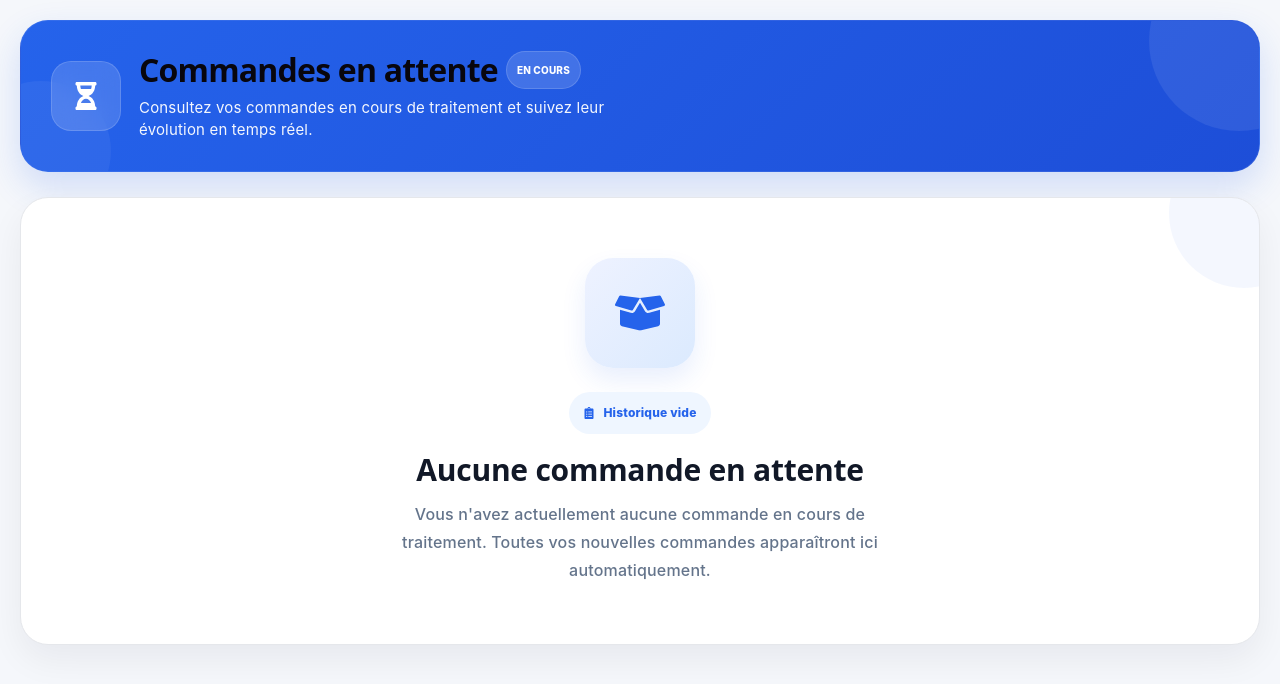
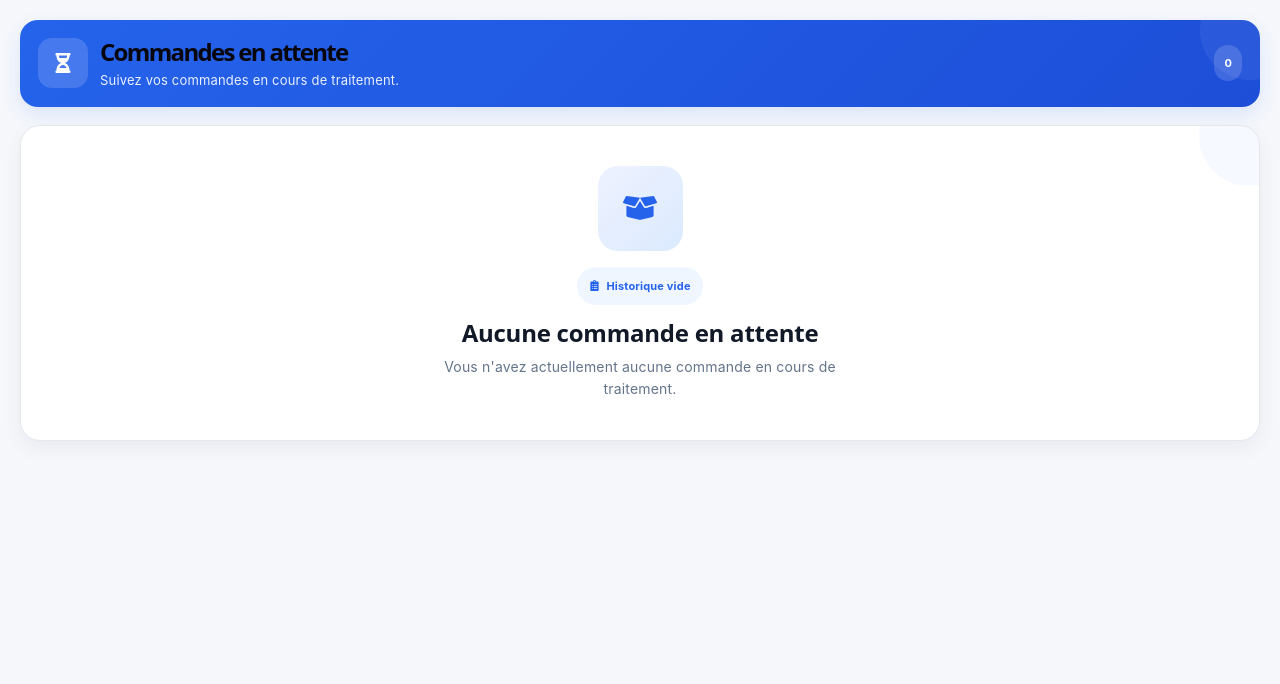
Before and after one commit to konanshopping/konanshopping, a React (Vite) app: page /orders/pending in a window 1280 px wide. Shown: the top 684 px of the page. Built offline with nearby package versions, Linux system fonts and the light colour scheme.

Commit message:
UI compte utilisateur premium

```diff
--- a/src/pages/PendingOrders.jsx
+++ b/src/pages/PendingOrders.jsx
@@ -84,66 +84,42 @@ export default function PendingOrders() {
 
         padding:
           window.innerWidth < 768
-        ? "20px"
-        : "30px",
+            ? "14px"
+            : "18px",
 
-    borderRadius: "28px",
+        borderRadius: "18px",
 
         color: "#FFFFFF",
 
-    marginBottom: "25px",
+        marginBottom: "18px",
 
         position: "relative",
 
         overflow: "hidden",
 
         boxShadow:
-      "0 15px 35px rgba(37,99,235,0.18)",
-
-    border:
-      "1px solid rgba(255,255,255,0.08)",
+          "0 8px 20px rgba(37,99,235,0.12)",
       }}
     >
 
-  {/* GLOW 1 */}
+      {/* GLOW */}
 
       <div
         style={{
           position: "absolute",
 
-      top: "-70px",
+          top: "-40px",
 
-      right: "-70px",
+          right: "-40px",
 
-      width: "180px",
+          width: "100px",
 
-      height: "180px",
+          height: "100px",
 
           borderRadius: "50%",
 
           background:
-        "rgba(255,255,255,0.08)",
-    }}
-  />
-
-  {/* GLOW 2 */}
-
-  <div
-    style={{
-      position: "absolute",
-
-      bottom: "-50px",
-
-      left: "-50px",
-
-      width: "140px",
-
-      height: "140px",
-
-      borderRadius: "50%",
-
-      background:
-        "rgba(255,255,255,0.05)",
+            "rgba(255,255,255,0.06)",
         }}
       />
 
@@ -159,10 +135,7 @@ export default function PendingOrders() {
 
           alignItems: "center",
 
-      gap:
-        window.innerWidth < 768
-          ? "14px"
-          : "18px",
+          gap: "12px",
         }}
       >
 
@@ -172,15 +145,15 @@ export default function PendingOrders() {
           style={{
             width:
               window.innerWidth < 768
-            ? "60px"
-            : "70px",
+                ? "45px"
+                : "50px",
 
             height:
               window.innerWidth < 768
-            ? "60px"
-            : "70px",
+                ? "45px"
+                : "50px",
 
-        borderRadius: "20px",
+            borderRadius: "14px",
 
             background:
               "rgba(255,255,255,0.15)",
@@ -191,11 +164,6 @@ export default function PendingOrders() {
 
             alignItems: "center",
 
-        backdropFilter: "blur(12px)",
-
-        border:
-          "1px solid rgba(255,255,255,0.15)",
-
             flexShrink: 0,
           }}
         >
@@ -204,8 +172,8 @@ export default function PendingOrders() {
             style={{
               fontSize:
                 window.innerWidth < 768
-              ? "24px"
-              : "28px",
+                  ? "18px"
+                  : "20px",
 
               color: "#FFFFFF",
             }}
@@ -222,36 +190,43 @@ export default function PendingOrders() {
           }}
         >
 
-      <div
-        style={{
-          display: "flex",
-
-          alignItems: "center",
-
-          gap: "8px",
-
-          flexWrap: "wrap",
-        }}
-      >
-
           <h1
             style={{
               margin: 0,
 
               fontSize:
                 window.innerWidth < 768
-                ? "24px"
-                : "32px",
+                  ? "20px"
+                  : "24px",
 
-            fontWeight: "900",
+              fontWeight: "800",
 
-            lineHeight: 1.1,
-
-            letterSpacing: "-0.8px",
+              lineHeight: 1.2,
             }}
           >
             Commandes en attente
           </h1>
+
+          <p
+            style={{
+              margin: "4px 0 0 0",
+
+              fontSize:
+                window.innerWidth < 768
+                  ? "12px"
+                  : "13px",
+
+              opacity: 0.9,
+
+              lineHeight: "18px",
+            }}
+          >
+            Suivez vos commandes en cours de traitement.
+          </p>
+
+        </div>
+
+        {/* BADGE */}
 
         <div
           style={{
@@ -262,46 +237,18 @@ export default function PendingOrders() {
 
             borderRadius: "999px",
 
-            fontSize: "10px",
+            fontSize: "11px",
 
-            fontWeight: "800",
-
-            border:
-              "1px solid rgba(255,255,255,0.15)",
+            fontWeight: "700",
           }}
         >
-          EN COURS
+          {orders.length}
         </div>
-
-      </div>
-
-      <p
-        style={{
-          marginTop: "8px",
-
-          marginBottom: 0,
-
-          fontSize:
-            window.innerWidth < 768
-              ? "13px"
-              : "15px",
-
-          opacity: 0.95,
-
-          lineHeight: "22px",
-
-          maxWidth: "500px",
-        }}
-      >
-        Consultez vos commandes en cours de traitement
-        et suivez leur évolution en temps réel.
-      </p>
 
       </div>
 
     </div>
 
-</div>
 
 {/* AUCUNE COMMANDE */}
 
@@ -313,21 +260,21 @@ export default function PendingOrders() {
 
       padding:
         window.innerWidth < 768
-          ? "40px 20px"
-          : "60px 35px",
+          ? "28px 18px"
+          : "40px 25px",
 
-      borderRadius: "28px",
+      borderRadius: "20px",
 
       textAlign: "center",
 
       border: "1px solid #E5E7EB",
 
       boxShadow:
-        "0 15px 35px rgba(15,23,42,0.06)",
+        "0 8px 20px rgba(15,23,42,0.05)",
+
+      position: "relative",
 
       overflow: "hidden",
-
-      position: "relative",
     }}
   >
 
@@ -337,18 +284,18 @@ export default function PendingOrders() {
       style={{
         position: "absolute",
 
-        top: "-60px",
+        top: "-40px",
 
-        right: "-60px",
+        right: "-40px",
 
-        width: "150px",
+        width: "100px",
 
-        height: "150px",
+        height: "100px",
 
         borderRadius: "50%",
 
         background:
-          "rgba(37,99,235,0.05)",
+          "rgba(37,99,235,0.04)",
       }}
     />
 
@@ -358,17 +305,17 @@ export default function PendingOrders() {
       style={{
         width:
           window.innerWidth < 768
-            ? "90px"
-            : "110px",
+            ? "70px"
+            : "85px",
 
         height:
           window.innerWidth < 768
-            ? "90px"
-            : "110px",
+            ? "70px"
+            : "85px",
 
-        margin: "0 auto 24px",
+        margin: "0 auto 16px",
 
-        borderRadius: "28px",
+        borderRadius: "20px",
 
         background:
           "linear-gradient(135deg,#EEF2FF,#DBEAFE)",
@@ -378,9 +325,6 @@ export default function PendingOrders() {
         justifyContent: "center",
 
         alignItems: "center",
-
-        boxShadow:
-          "0 12px 25px rgba(37,99,235,0.10)",
       }}
     >
 
@@ -388,8 +332,8 @@ export default function PendingOrders() {
         style={{
           fontSize:
             window.innerWidth < 768
-              ? "40px"
-              : "50px",
+              ? "28px"
+              : "34px",
 
           color: "#2563EB",
         }}
@@ -405,21 +349,21 @@ export default function PendingOrders() {
 
         alignItems: "center",
 
-        gap: "8px",
+        gap: "6px",
 
         background: "#EFF6FF",
 
         color: "#2563EB",
 
-        padding: "8px 14px",
+        padding: "6px 12px",
 
         borderRadius: "999px",
 
-        fontSize: "12px",
+        fontSize: "11px",
 
-        fontWeight: "800",
+        fontWeight: "700",
 
-        marginBottom: "18px",
+        marginBottom: "14px",
       }}
     >
 
@@ -437,12 +381,12 @@ export default function PendingOrders() {
 
         fontSize:
           window.innerWidth < 768
-            ? "24px"
-            : "30px",
+            ? "20px"
+            : "24px",
 
-        fontWeight: "900",
+        fontWeight: "800",
 
-        marginBottom: "12px",
+        marginBottom: "8px",
 
         lineHeight: 1.2,
       }}
@@ -458,21 +402,17 @@ export default function PendingOrders() {
 
         fontSize:
           window.innerWidth < 768
-            ? "14px"
-            : "16px",
+            ? "13px"
+            : "14px",
 
-        lineHeight: "28px",
+        lineHeight: "22px",
 
-        maxWidth: "500px",
+        maxWidth: "420px",
 
         margin: "0 auto",
-
-        fontWeight: "500",
       }}
     >
-      Vous n'avez actuellement aucune commande en cours
-      de traitement. Toutes vos nouvelles commandes
-      apparaîtront ici automatiquement.
+      Vous n'avez actuellement aucune commande en cours de traitement.
     </p>
 
   </div>
@@ -491,13 +431,21 @@ export default function PendingOrders() {
   }
   style={{
     background: "#FFFFFF",
-    borderRadius: "28px",
-    padding: "20px",
-    marginBottom: "25px",
+
+    borderRadius: "18px",
+
+    padding: "16px",
+
+    marginBottom: "16px",
+
     boxShadow:
-      "0 10px 30px rgba(15,23,42,0.06)",
+      "0 4px 15px rgba(15,23,42,0.05)",
+
     border: "1px solid #E5E7EB",
+
     cursor: "pointer",
+
+    transition: "0.3s",
   }}
 >
 
@@ -509,18 +457,13 @@ export default function PendingOrders() {
 
     justifyContent: "space-between",
 
-    alignItems:
-      window.innerWidth < 768
-        ? "flex-start"
-        : "center",
+    alignItems: "center",
 
-    gap: "12px",
+    gap: "10px",
 
-    flexWrap: "wrap",
+    marginBottom: "12px",
 
-    marginBottom: "20px",
-
-    paddingBottom: "16px",
+    paddingBottom: "12px",
 
     borderBottom:
       "1px solid #F1F5F9",
@@ -535,7 +478,7 @@ export default function PendingOrders() {
 
       alignItems: "center",
 
-      gap: "12px",
+      gap: "10px",
 
       flex: 1,
 
@@ -543,22 +486,18 @@ export default function PendingOrders() {
     }}
   >
 
+    {/* ICON */}
+
     <div
       style={{
-        width:
-          window.innerWidth < 768
-            ? "50px"
-            : "58px",
+        width: "42px",
 
-        height:
-          window.innerWidth < 768
-            ? "50px"
-            : "58px",
+        height: "42px",
 
-        borderRadius: "16px",
+        borderRadius: "12px",
 
         background:
-          "linear-gradient(135deg,#DBEAFE,#BFDBFE)",
+          "#EFF6FF",
 
         display: "flex",
 
@@ -574,17 +513,18 @@ export default function PendingOrders() {
         style={{
           color: "#2563EB",
 
-          fontSize:
-            window.innerWidth < 768
-              ? "20px"
-              : "24px",
+          fontSize: "18px",
         }}
       />
 
     </div>
 
+    {/* INFO */}
+
     <div
       style={{
+        flex: 1,
+
         minWidth: 0,
       }}
     >
@@ -595,12 +535,9 @@ export default function PendingOrders() {
 
           color: "#0F172A",
 
-          fontSize:
-            window.innerWidth < 768
-              ? "18px"
-              : "24px",
+          fontSize: "16px",
 
-          fontWeight: "900",
+          fontWeight: "800",
         }}
       >
         Commande
@@ -610,27 +547,15 @@ export default function PendingOrders() {
         style={{
           color: "#64748B",
 
-          marginTop: "6px",
+          margin: "3px 0 0 0",
 
-          marginBottom: 0,
-
-          fontSize:
-            window.innerWidth < 768
-              ? "11px"
-              : "13px",
-
-          fontWeight: "600",
+          fontSize: "11px",
 
           overflow: "hidden",
 
           textOverflow: "ellipsis",
 
           whiteSpace: "nowrap",
-
-          maxWidth:
-            window.innerWidth < 768
-              ? "180px"
-              : "320px",
         }}
       >
         #{order._id}
@@ -648,28 +573,19 @@ export default function PendingOrders() {
 
       color: "#92400E",
 
-      padding:
-        window.innerWidth < 768
-          ? "8px 12px"
-          : "10px 16px",
+      padding: "6px 10px",
 
       borderRadius: "999px",
 
-      fontWeight: "800",
+      fontSize: "11px",
 
-      fontSize:
-        window.innerWidth < 768
-          ? "12px"
-          : "13px",
+      fontWeight: "700",
 
       display: "flex",
 
       alignItems: "center",
 
-      gap: "6px",
-
-      border:
-        "1px solid #FCD34D",
+      gap: "5px",
     }}
   >
 
@@ -681,48 +597,35 @@ export default function PendingOrders() {
 
 </div>
 
+
 {/* PRODUITS */}
 
-{order.items?.map(
-  (item, index) => (
+<div
+  style={{
+    display: "flex",
+    flexDirection: "column",
+    gap: "10px",
+    marginBottom: "15px",
+  }}
+>
+
+  {order.items?.map((item, index) => (
 
     <div
       key={index}
-
       style={{
         display: "flex",
+        alignItems: "center",
+        justifyContent: "space-between",
+        gap: "12px",
 
-        justifyContent:
-          "space-between",
+        padding: "10px",
 
-        alignItems:
-          window.innerWidth < 768
-            ? "flex-start"
-            : "center",
+        borderRadius: "14px",
 
-        flexDirection:
-          window.innerWidth < 768
-            ? "column"
-            : "row",
+        background: "#F8FAFC",
 
-        gap: "15px",
-
-        border:
-          "1px solid #E5E7EB",
-
-        borderRadius: "20px",
-
-        padding:
-          window.innerWidth < 768
-            ? "14px"
-            : "18px",
-
-        marginBottom: "15px",
-
-        background: "#FFFFFF",
-
-        boxShadow:
-          "0 6px 20px rgba(15,23,42,0.04)",
+        border: "1px solid #E2E8F0",
       }}
     >
 
@@ -731,127 +634,37 @@ export default function PendingOrders() {
       <div
         style={{
           display: "flex",
+          alignItems: "center",
+          gap: "12px",
 
-          alignItems: "center",
+          flex: 1,
 
-          gap: "14px",
-
-          width: "100%",
+          minWidth: 0,
         }}
       >
 
         {/* IMAGE */}
 
-        <div
+        <img
+          src={item.image}
+          alt={item.name}
           style={{
-            position: "relative",
-
+            width: "60px",
+            height: "60px",
+            objectFit: "cover",
+            borderRadius: "12px",
             flexShrink: 0,
           }}
-        >
-
-          <img
-            src={item.image}
-
-            alt={item.name}
-
-            style={{
-              width:
-                window.innerWidth < 768
-                  ? "80px"
-                  : "95px",
-
-              height:
-                window.innerWidth < 768
-                  ? "80px"
-                  : "95px",
-
-              objectFit: "cover",
-
-              borderRadius: "18px",
-
-              border:
-                "1px solid #E5E7EB",
-            }}
         />
-
-          <div
-            style={{
-              position: "absolute",
-
-              top: "-6px",
-
-              right: "-6px",
-
-              background:
-                "#2563EB",
-
-              color: "#FFFFFF",
-
-              width: "24px",
-
-              height: "24px",
-
-              borderRadius: "50%",
-
-              display: "flex",
-
-              justifyContent:
-                "center",
-
-              alignItems:
-                "center",
-
-              fontSize: "11px",
-
-              fontWeight: "900",
-            }}
-          >
-            {index + 1}
-          </div>
-
-        </div>
 
         {/* INFOS */}
 
         <div
           style={{
             flex: 1,
-
             minWidth: 0,
           }}
         >
-
-          <div
-            style={{
-              display: "inline-flex",
-
-              alignItems: "center",
-
-              gap: "6px",
-
-              background:
-                "#EFF6FF",
-
-              color: "#2563EB",
-
-              padding: "5px 10px",
-
-              borderRadius: "999px",
-
-              fontSize: "11px",
-
-              fontWeight: "800",
-
-              marginBottom: "8px",
-            }}
-          >
-
-            <FaShoppingBag />
-
-            Produit
-
-          </div>
 
           <h3
             style={{
@@ -859,14 +672,15 @@ export default function PendingOrders() {
 
               color: "#111827",
 
-              fontSize:
-                window.innerWidth < 768
-                  ? "15px"
-                  : "17px",
+              fontSize: "14px",
 
-              fontWeight: "800",
+              fontWeight: "700",
 
-              lineHeight: 1.4,
+              overflow: "hidden",
+
+              textOverflow: "ellipsis",
+
+              whiteSpace: "nowrap",
             }}
           >
             {item.name}
@@ -874,37 +688,23 @@ export default function PendingOrders() {
 
           <div
             style={{
-              marginTop: "10px",
+              marginTop: "4px",
 
-              display: "inline-flex",
+              display: "flex",
 
               alignItems: "center",
 
-              gap: "6px",
+              gap: "5px",
 
-              background:
-                "#F8FAFC",
-
-              border:
-                "1px solid #E2E8F0",
-
-              padding: "6px 10px",
-
-              borderRadius: "999px",
-
-              color: "#475569",
+              color: "#64748B",
 
               fontSize: "12px",
-
-              fontWeight: "700",
             }}
           >
 
             <FaBoxOpen />
 
-            Quantité :
-            {" "}
-            {item.quantity || 1}
+            Qté : {item.quantity || 1}
 
           </div>
 
@@ -912,72 +712,42 @@ export default function PendingOrders() {
 
       </div>
 
-      {/* RIGHT */}
+      {/* PRIX */}
 
       <div
         style={{
-          width:
-            window.innerWidth < 768
-              ? "100%"
-              : "auto",
-
-          textAlign:
-            window.innerWidth < 768
-              ? "left"
-              : "right",
+          textAlign: "right",
+          flexShrink: 0,
         }}
       >
 
-        <p
+        <span
           style={{
-            margin: 0,
+            color: "#2563EB",
 
-            color: "#94A3B8",
+            fontSize: "14px",
 
-            fontSize: "11px",
-
-            fontWeight: "700",
-
-            textTransform:
-              "uppercase",
+            fontWeight: "800",
           }}
         >
-          Prix
-        </p>
-
-        <h2
-          style={{
-            margin: "6px 0 0 0",
-
-            color: "#2563EB",
-
-            fontSize:
-              window.innerWidth < 768
-                ? "22px"
-                : "26px",
-
-            fontWeight: "900",
-          }}
-        >
-          {item.price}
-          {" "}
-          FCFA
-        </h2>
+          {item.price} FCFA
+        </span>
 
       </div>
 
     </div>
 
-  )
-)}
+  ))}
+
+</div>
 
 {/* FOOTER */}
 
 <div
   style={{
-    marginTop: "18px",
+    marginTop: "12px",
 
-    paddingTop: "18px",
+    paddingTop: "12px",
 
     borderTop:
       "1px solid #E5E7EB",
@@ -987,17 +757,11 @@ export default function PendingOrders() {
     justifyContent:
       "space-between",
 
-    alignItems:
-      window.innerWidth < 768
-        ? "flex-start"
-        : "center",
+    alignItems: "center",
 
-    flexDirection:
-      window.innerWidth < 768
-        ? "column"
-        : "row",
+    gap: "10px",
 
-    gap: "12px",
+    flexWrap: "wrap",
   }}
 >
 
@@ -1011,13 +775,13 @@ export default function PendingOrders() {
 
         alignItems: "center",
 
-        gap: "8px",
+        gap: "5px",
 
         color: "#64748B",
 
-        fontSize: "13px",
+        fontSize: "11px",
 
-        fontWeight: "700",
+        fontWeight: "600",
       }}
     >
 
@@ -1027,70 +791,56 @@ export default function PendingOrders() {
         }}
       />
 
-      Montant total
+      Total
 
     </div>
 
     <h2
       style={{
-        margin: "8px 0 0 0",
+        margin: "4px 0 0 0",
 
         color: "#0F172A",
 
         fontSize:
           window.innerWidth < 768
-            ? "28px"
-            : "34px",
+            ? "22px"
+            : "24px",
 
-        fontWeight: "900",
-
-        lineHeight: 1,
+        fontWeight: "800",
       }}
     >
-      {order.total}
-      {" "}
-      FCFA
+      {order.total} FCFA
     </h2>
 
   </div>
 
-  {/* BADGE */}
+  {/* STATUS */}
 
   <div
     style={{
-      background:
-        "linear-gradient(135deg,#DCFCE7,#BBF7D0)",
+      background: "#DCFCE7",
 
       color: "#15803D",
 
-      padding:
-        window.innerWidth < 768
-          ? "10px 14px"
-          : "12px 18px",
+      padding: "6px 10px",
 
       borderRadius: "999px",
 
-      fontWeight: "800",
+      fontSize: "11px",
 
-      fontSize:
-        window.innerWidth < 768
-          ? "12px"
-          : "13px",
+      fontWeight: "700",
 
       display: "flex",
 
       alignItems: "center",
 
-      gap: "8px",
-
-      border:
-        "1px solid #BBF7D0",
+      gap: "5px",
     }}
   >
 
     <FaCheckCircle />
 
-    Commande enregistrée
+    Enregistrée
 
   </div>
 
@@ -1102,7 +852,7 @@ export default function PendingOrders() {
   style={{
     width: "100%",
 
-    marginTop: "18px",
+    marginTop: "12px",
 
     border: "none",
 
@@ -1111,19 +861,13 @@ export default function PendingOrders() {
 
     color: "#FFFFFF",
 
-    padding:
-      window.innerWidth < 768
-        ? "14px"
-        : "16px",
+    padding: "12px",
 
-    borderRadius: "16px",
+    borderRadius: "12px",
 
-    fontWeight: "800",
+    fontWeight: "700",
 
-    fontSize:
-      window.innerWidth < 768
-        ? "14px"
-        : "15px",
+    fontSize: "13px",
 
     cursor: "pointer",
 
@@ -1133,16 +877,13 @@ export default function PendingOrders() {
 
     alignItems: "center",
 
-    gap: "10px",
-
-    boxShadow:
-      "0 10px 25px rgba(37,99,235,0.20)",
+    gap: "8px",
   }}
 >
 
   <FaTruck />
 
-  Voir les détails de livraison
+  Suivre la livraison
 
 </button>
 
```
Lines whose indentation alone changed are shown as unchanged.
